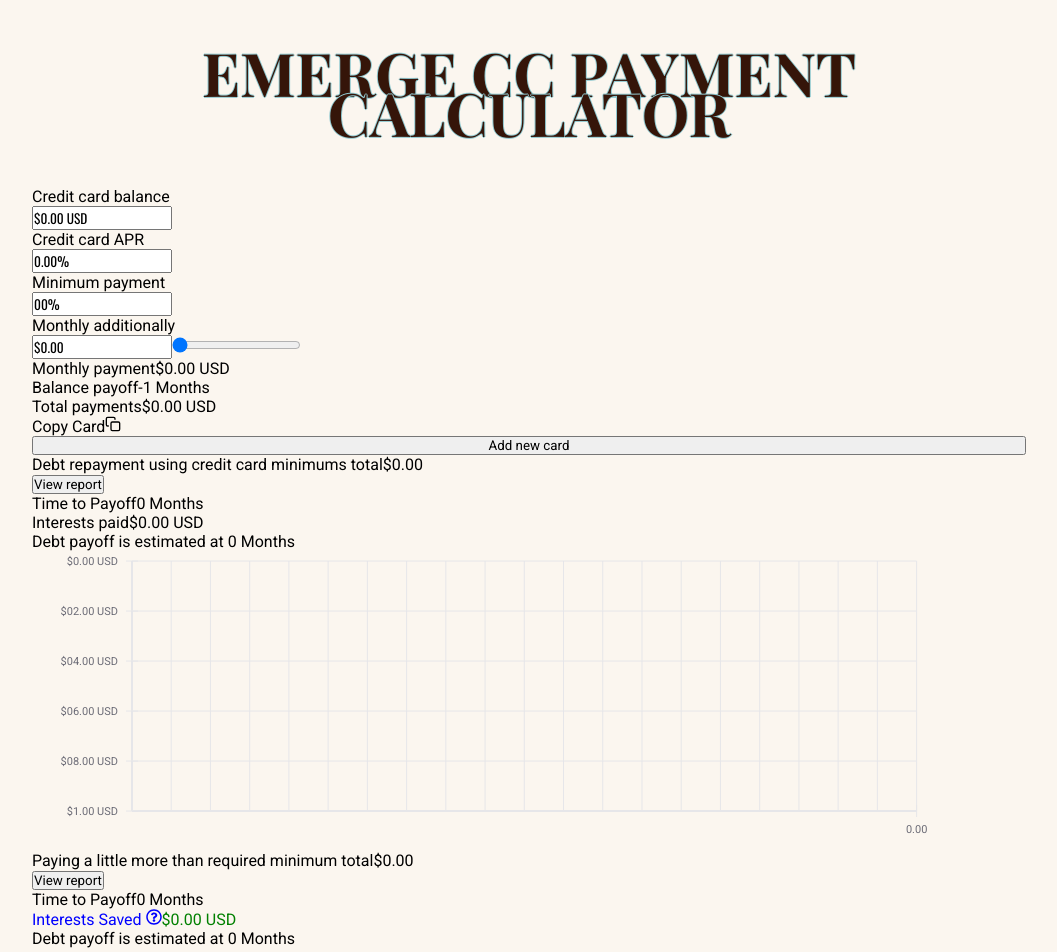
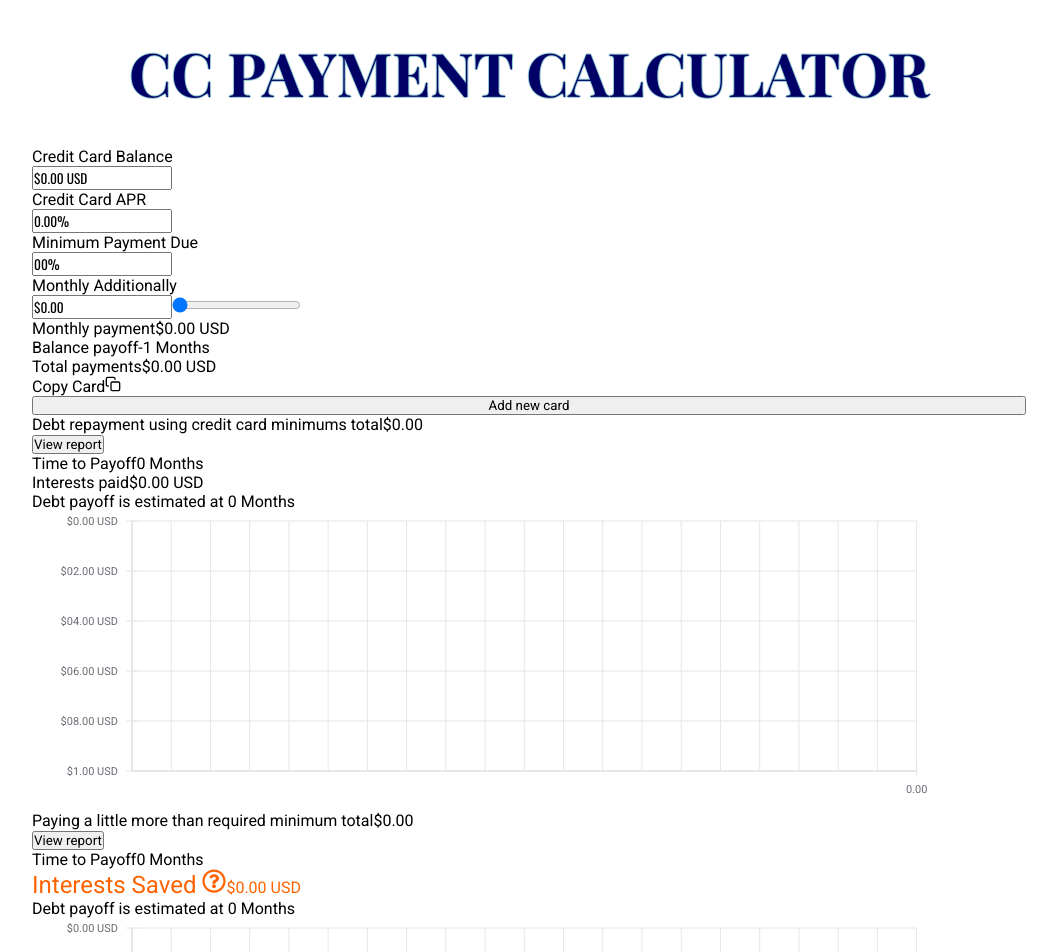
Before and after one commit to Dinnall/emergeCCcalculator, a React (Create React App) app: page / in a window 1280 px wide. Shown: the top 952 px of the page, without its empty margins (111-1168 px from the left). Built offline with nearby package versions, Linux system fonts and the light colour scheme.

Commit message:
updated color and a few alignment

```diff
--- a/src/BalanceChart.jsx
+++ b/src/BalanceChart.jsx
@@ -41,7 +41,7 @@ class BalanceChart extends React.Component {
 								className="paymentChart"
 								curve="curveLinear"
 								data={data}
-								color="#33208e"
+								color="#014FA2"
 							/>
 						</XYPlot>
 					)}
--- a/src/BigResultsSaved.jsx
+++ b/src/BigResultsSaved.jsx
@@ -20,8 +20,8 @@ class BigResultsSaved extends React.Component {
                     <span>{Format.months(Result.payoff)}</span>
                 </div>
                 <div className="single-result">
-                    <label style={{ color: "blue" }}>Interests Saved <FaRegQuestionCircle /></label>
-                    <span  style={{ color: "green" }}>{Format.usd(Result.interestPaid * 100)}</span>
+                    <label style={{ color: "#FF6200", fontSize: "x-large" }}>Interests Saved <FaRegQuestionCircle /></label>
+                    <span style={{ color: "#FF6200" }}>{Format.usd(Result.interestPaid * 100)}</span>
                 </div>
             </div>
             <div className="result-chart single-result">
--- a/src/CardInput.jsx
+++ b/src/CardInput.jsx
@@ -49,7 +49,6 @@ class CardInput extends React.Component {
             onBlur={() => this.setState({ editing: false })}
           />
           {this.props.type === 'bubble' && this.props.slider === true &&
-
             <input type="range" step={step} min={min} max={max} value={this.props.value} name={this.props.name} onChange={this.props.onChange} />
           }
         </div>
--- a/src/Header.jsx
+++ b/src/Header.jsx
@@ -3,7 +3,7 @@ class Header extends React.Component{
 	render(){
 		return (
 			<div className="Header">
-				Emerge CC Payment Calculator
+				CC Payment Calculator
 			</div>
 		);
 	}
--- a/src/SingleCard.jsx
+++ b/src/SingleCard.jsx
@@ -19,10 +19,10 @@ class SingleCard extends React.Component {
 
 				<div className="card-header">
 
-					<CardInput name="balance" value={this.props.data.balance} type="big" onChange={this.handleChange} label="Credit card balance" />
-					<CardInput name="rate" value={this.props.data.rate} type="bubble" onChange={this.handleChange} label="Credit card APR" />
-					<CardInput name="minimum" value={this.props.data.minimum} type="bubble" onChange={this.handleChange} label="Minimum payment" />
-					<CardInput name="extra" value={this.props.data.extra} type="bubble" onChange={this.handleChange} label="Monthly additionally" slider={true} />
+					<CardInput name="balance" value={this.props.data.balance} type="big" onChange={this.handleChange} label="Credit Card Balance" />
+					<CardInput name="rate" value={this.props.data.rate} type="bubble" onChange={this.handleChange} label="Credit Card APR" />
+					<CardInput name="minimum" value={this.props.data.minimum} type="bubble" onChange={this.handleChange} label="Minimum Payment Due" />
+					<CardInput name="extra" value={this.props.data.extra} type="bubble" onChange={this.handleChange} label="Monthly Additionally" slider={true} />
 				</div>
 				<div className="card-summary" ref={el => (this.componentRef = el)}>
 					<CardResult label="Monthly payment" value={Format.usd(Result.monthly * 100)} />
--- a/src/css/main.css
+++ b/src/css/main.css
@@ -1,14 +1,14 @@
 @import url('https://fonts.googleapis.com/css2?family=Oswald:wght@400;700&family=Roboto:ital,wght@0,100;0,400;0,700;1,300&display=swap');
 @import url('https://fonts.googleapis.com/css2?family=Playfair+Display:wght@700&display=swap');
 :root {
-	--background: #fbf6ef;
+	/* --background: #fbf6ef;  APP BACKGROUND COLOR */
 	--brown: #cfc7b8;
 	--lightpink: #cdbae8;
 	--purple: #341455;
 	--fucsia: #b40c66;
 	--gray: #fafafa;
 	--violet: #33208e;
-	--pink: #c24ba3;
+	/* --pink: #c24ba3; Add new card button color*/
 }
 
 body {
@@ -44,7 +44,7 @@ input {
 	font-size: 3em;
 	font-weight: bold;
 	text-align: center;
-	color: #351509;
+	color: #000066;
 	text-shadow: -1px 0 #91C9D0,
 	0 1px #91C9D0,
 	1px 0 #91C9D0,
--- a/src/css/result.css
+++ b/src/css/result.css
@@ -18,8 +18,7 @@
 	flex-direction: column;
 	align-items: center;
 	justify-content: center;
-	color: var(--violet);
-	font-weight: bold;
+	font-weight: 400;
 	text-align: center;
 }
 
@@ -27,7 +26,6 @@
 .big-result .result-main span {
 	font-size: 4vw;
 	font-family: 'Oswald';
-	line-height: 1;
 }
 
 .big-result .result-secondary {
@@ -73,14 +71,26 @@
 }
 
 .view-report {
-	color: var(--purple);
+	/* color: var(--purple);
 	border-color: var(--purple);
 	margin-top: 40px;
 	padding: 4px;
 	width: 250px;
-	font-size: 1.5em;
+	font-size: 1.5em; */
+
+	  display: inline-block;
+	  padding: 8px 24px;
+	  text-decoration: none;
+	  border-radius: 40px;
+	  background:#FF6200;
+	  color: #F2F2F2;
+	  transition: all .4s;
 }
 
+/* .view-report:hover {
+	background: var(--purple);
+} */
+
 .view-report:hover {
-	background: var(--purple);
+	background: #fff;
 }
```
Also changed, not shown: src/css/card.css (+28 -12 lines), .codesandbox/workspace.json (added), 15 other files (tests, documents, lock files or other folders).
